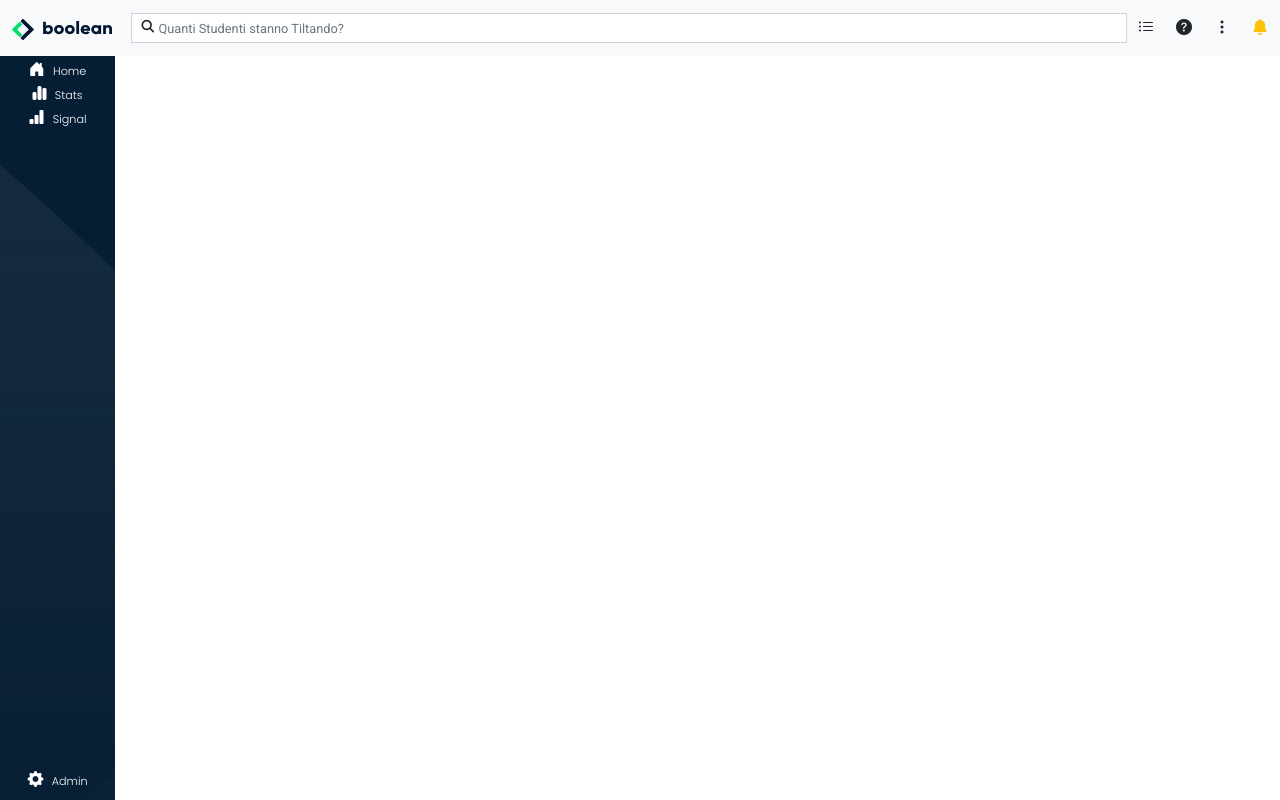
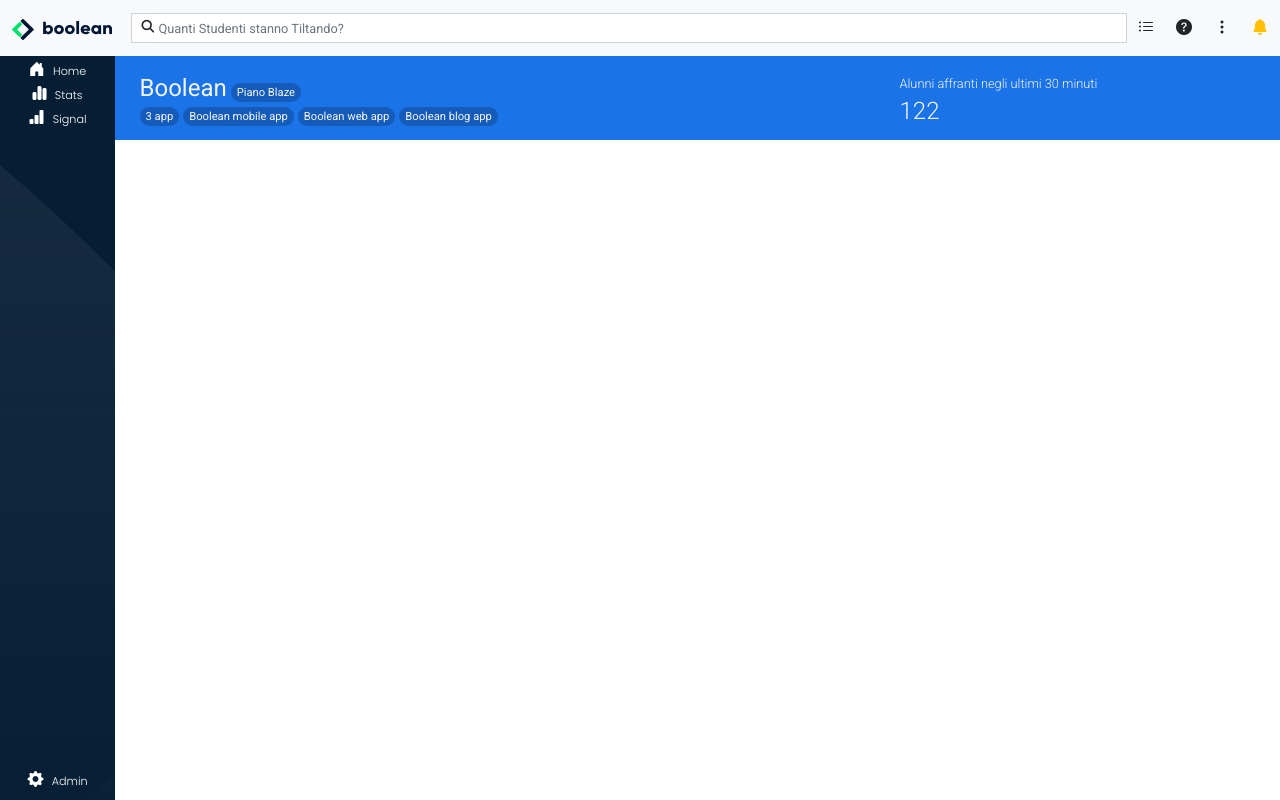
Before and after one commit to EliaBrambilla/html-css-bootstrap-dashboard, a plain HTML site: page index.html in a window 1280 px wide. Drawn offline with nearby package versions, Linux system fonts and the light colour scheme.

Commit message:
aggiungo contenuto top html + css

```diff
--- a/assets/css/style.css
+++ b/assets/css/style.css
@@ -112,3 +112,55 @@ body {
     font-weight: lighter;
     cursor: pointer;
   }
+
+  /* TOP */
+
+main .content h3 {
+    font-size: 1.3rem;
+    font-weight: 400;
+    color: #272630;
+  }
+
+
+  main .content {
+    width: calc(100% - 115px);
+    height: calc(100vh- 50px);
+    background-color: #FFFFFF;
+    overflow: auto;
+  }
+
+  main .content nav {
+    height: 90px;
+    background-color: #1B73E8;
+    color: #F4F4F7;
+  }
+
+  main .content nav p {
+    font-weight: 300;
+    font-size: 0.8rem;
+    margin-bottom: 0;
+  }
+
+  main .content nav p.num {
+    font-size: 1.5rem;
+  }
+
+  main .content nav span {
+    cursor: pointer;
+    font-size: 0.7rem;
+    font-weight: 400;
+    background-color: #155CBA;
+    padding: 3px 6px;
+    border-radius: 10px;
+  }
+
+  main .content nav i {
+    display: none;
+    font-size: 0.7rem;
+  }
+
+  main .content nav i.back {
+    background-color: #155CBA;
+    padding: 3px 4px;
+    border-radius: 50%;
+  }
--- a/index.html
+++ b/index.html
@@ -75,8 +75,34 @@
     </div>
   </div>
 
-      <!-- MAIN -->
+      <!-- CONTENT -->
+      <div class="content">
 
+        <!-- TOP -->
+        <nav class="py-4">
+          <div class="container">
+           <div class="row">
+            <div class="col-md-12 col-lg-8">
+              <div>
+                <h1>Boolean</h1>
+                <span>Piano Blaze</span>
+              </div>
+              <div>
+                <span>3 app</span>
+                <i class="fa-solid fa-angles-right"></i>
+                <i class="fa-solid fa-plus back"></i>
+                <span class="small">Boolean mobile app</span>
+                <span class="small">Boolean web app</span>
+                <span class="small">Boolean blog app</span>
+              </div>
+            </div>
+            <div class="col-md-12 col-lg-4">
+              <p>Alunni affranti negli ultimi 30 minuti</p>
+              <p class="num">122</p>
+            </div>
+          </div>
+          </div>
+        </nav>
 
 
 
```
